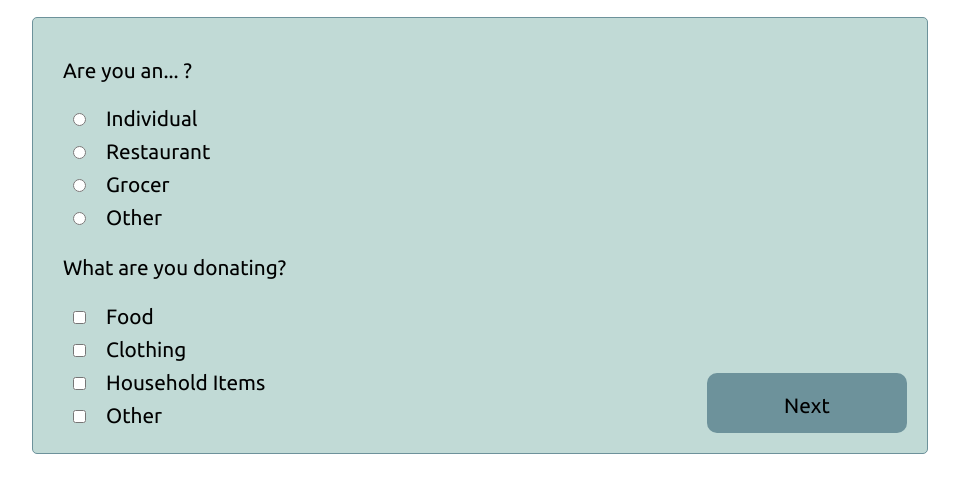
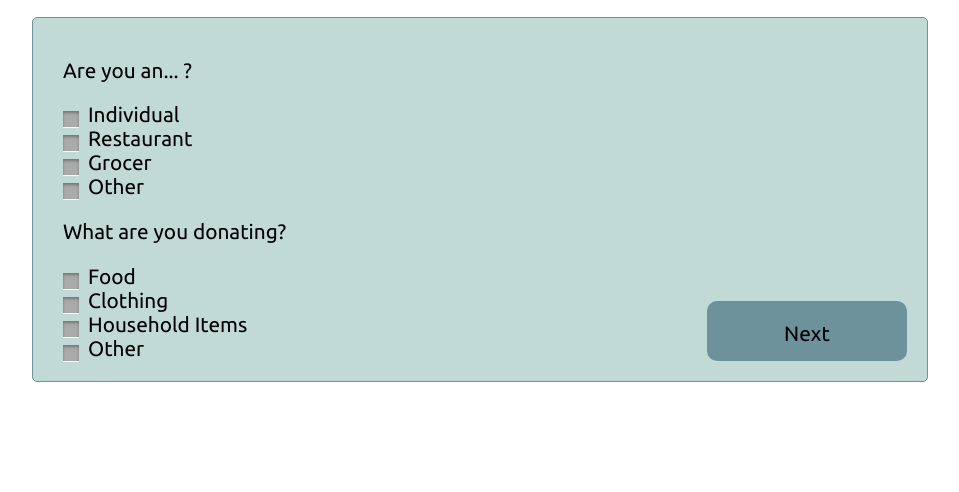
Before and after one commit to BintLopez/fedupload, a plain HTML site: page index.html in a window 1280 px wide. Shown: the part 158-650 px from the top of the page, without its empty margins (160-1119 px from the left). Drawn offline with Linux system fonts and the light colour scheme.

Commit message:
made default radio & checkboxes invisible; displayed custom checkboxes w/ CSS

```diff
--- a/styles/scss/layout.scss
+++ b/styles/scss/layout.scss
@@ -48,11 +48,28 @@ form {
 		display: block;
 	}
 	label {
-		display: inline;
-		margin: 10px;
+		display: inline-block;
+    	cursor: pointer;
+    	position: relative;
+    	padding-left: 25px;
+    	margin-right: 15px;
+    	&:before {
+			content: "";
+			display: inline-block;
+			width: 16px;
+			height: 16px;
+			margin-right: 10px;
+			position: absolute;
+			left: 0;
+			bottom: 0;
+			//margin-bottom: 1px;
+			background-color: #aaa;
+			box-shadow: inset 0px 2px 3px 0px rgba(0, 0, 0, .3), 0px 1px 0px 0px rgba(255, 255, 255, .8);
+    	}
 	}
+	//makes the default radio & checkboxes invisible
 	input {
-		display: inline-block;
+		display: none;
 		margin: 10px;
 	}
 	&:after {
```
Also changed, not shown: styles/css/layout.css, 1 other file.
